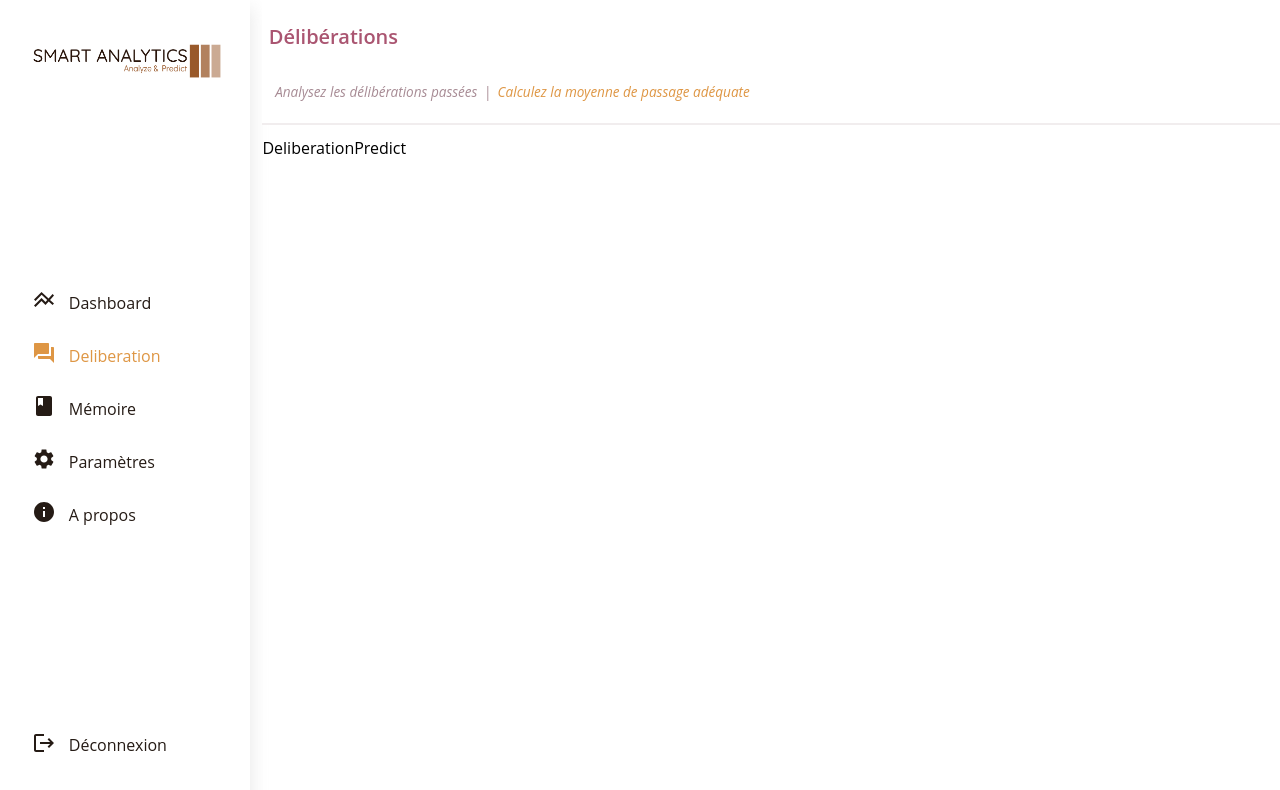
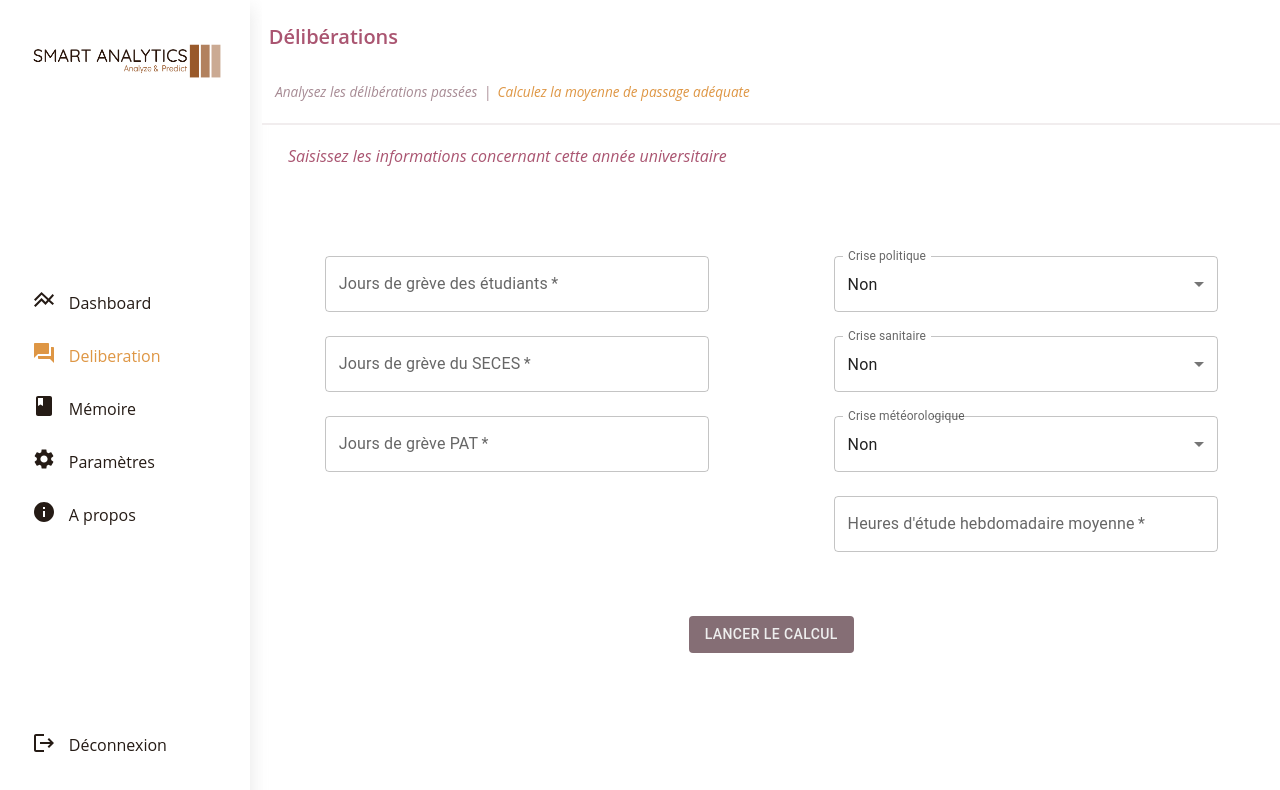
Before and after one commit to kevin8283/front-v1-espa, a React (Create React App) app: page /deliberation/predict in a window 1280 px wide. Shown: the top 790 px of the page. Built offline with nearby package versions, Linux system fonts and the light colour scheme; no server answers.

Commit message:
add DeliberationPredict functionnality

```diff
--- a/src/components/ColoredButton/ColoredButton.js
+++ b/src/components/ColoredButton/ColoredButton.js
@@ -1,13 +1,18 @@
 import React from 'react'
 import Button from "@mui/material/Button"
 
-export default function ColoredButton({ children, backgroundColor, color }) {
+export default function ColoredButton({ children, backgroundColor, color, onClick }) {
   const style = {
     backgroundColor: backgroundColor,
     color: color,
   }
   return (
-    <Button style={style} variant="contained" disableElevation>
+    <Button
+      style={style}
+      variant="contained"
+      disableElevation
+      onClick={onClick}
+    >
         {children}
     </Button>
   )
--- /dev/null
+++ b/src/components/CustomTextField/CustomTextField.js
@@ -0,0 +1,11 @@
+import React from 'react'
+import { TextField } from "@mui/material"
+
+export default function CustomTextField(props) {
+    return (
+        <TextField
+            {...props}
+            className="custom-text-field"
+        />
+    )
+}
--- a/src/components/index.js
+++ b/src/components/index.js
@@ -5,6 +5,7 @@ import LineChart from "./LineChart/LineChart"
 import BarChart from "./BarChart/BarChart"
 import DataTable from "./DataTable/DataTable"
 import ColoredButton from "./ColoredButton/ColoredButton"
+import CustomTextField from "./CustomTextField/CustomTextField"
 
 export {
     Navbar,
@@ -13,5 +14,6 @@ export {
     LineChart,
     BarChart,
     DataTable,
-    ColoredButton
+    ColoredButton,
+    CustomTextField
 }
--- a/src/views/DeliberationPredict/DeliberationPredict.css
+++ b/src/views/DeliberationPredict/DeliberationPredict.css
@@ -0,0 +1,57 @@
+.deliberation-predict {
+    height: 100%;
+    display: flex;
+    flex-direction: column;
+    align-items: flex-start;
+}
+
+.deliberation-predict-header {
+    flex: 1;
+    padding-top: 1vh;
+    margin-bottom: 2vh;
+}
+
+.deliberation-predict-title {
+    font-weight: 500;
+    margin-left: 2vw;
+    color: #aa5571;
+    font-size: 1rem;
+    font-style: italic;
+}
+
+.deliberation-predict-body {
+    flex: 8;
+    width: 100%;
+}
+
+.deliberation-predict-form-group {
+    width: 100%;
+    display: flex;
+    justify-content: space-around;
+}
+
+.deliberation-input-container {
+    margin-top: 3vh;
+    margin-bottom: 3vh;
+}
+
+.button-container {
+    margin-top: 5vh;
+    width: 100%;
+    display: flex;
+    justify-content: center;
+}
+
+.result-container {
+    width: 100%;
+    display: flex;
+    flex-direction: column;
+    align-items: center;
+    padding: 4vh;
+}
+
+.deliberation-result {
+    font-weight: 600;
+    color: #aa5571;
+    font-size: 2rem;
+}
--- a/src/views/DeliberationPredict/DeliberationPredict.js
+++ b/src/views/DeliberationPredict/DeliberationPredict.js
@@ -1,8 +1,221 @@
-import React from 'react'
+import React, { useState, useEffect } from 'react'
 import "./DeliberationPredict.css"
+import { TextField, FormControl, MenuItem, InputLabel, Dialog, DialogTitle, Select } from "@mui/material"
+import { ColoredButton } from "../../components"
+import { api } from "../../services"
 
 export default function DeliberationPredict() {
+
+  const sx = {
+    width: "30vw"
+  }
+
+  const [studentStrike, setStudentStrike] = useState("")
+  const [profStrike, setProfStrike] = useState("")
+  const [staffStrike, setStaffStrike] = useState("")
+  const [sanCrisis, setSanCrisis] = useState(0)
+  const [polCrisis, setPolCrisis] = useState(0)
+  const [mtoCrisis, setMtoCrisis] = useState(0)
+  const [weeklyStudy, setWeeklyStudy] = useState("")
+  const [mentions, setMentions] = useState([])
+  const [error, setError] = useState(false)
+  const [openResultModal, setOpenResultModal] = useState(false)
+  const [deliberationResult, setDeliberationResult] = useState(0)
+
+  const handleStudentStrike = (event) => {
+    setStudentStrike(event.target.value)
+  }
+
+  const handleProfStrike = (event) => {
+    setProfStrike(event.target.value)
+  }
+
+  const handleStaffStrike = (event) => {
+    setStaffStrike(event.target.value)
+  }
+
+  const handleSanCrisis = (event) => {
+    setSanCrisis(event.target.value)
+  }
+
+  const handlePolCrisis = (event) => {
+    setPolCrisis(event.target.value)
+  }
+
+  const handleMtoCrisis = (event) => {
+    setMtoCrisis(event.target.value)
+  }
+
+  const handleWeeklyStudy = (event) => {
+    setWeeklyStudy(event.target.value)
+  }
+
+  const handleSubmit = (event) => {
+    event.preventDefault()
+    if (studentStrike==="" || profStrike==="" || staffStrike==="" || weeklyStudy==="") {
+        setError(true)
+    }
+    else {
+      const body = {
+        data: {
+          gr_etu: parseInt(studentStrike),
+          gr_ens: parseInt(profStrike),
+          gr_pat: parseInt(staffStrike),
+          cr_pol: polCrisis,
+          cr_san: sanCrisis,
+          cr_mto: mtoCrisis,
+          heure_etude_hebd: parseInt(weeklyStudy)
+        }
+      }
+      api.predictDeliberation(body)
+      .then(response => {
+        setDeliberationResult(response.data.result)
+        setOpenResultModal(true)
+      })
+      .catch(e => {
+        throw e
+      })
+    }
+  }
+
+  const closeModal = () => {
+    setError(false)
+  }
+
+  const closeResultModal = () =>  {
+    setOpenResultModal(false)
+  }
+
+  useEffect(() => {
+    api.fetchMentions()
+      .then(response => {
+        setMentions(response.data)
+      })
+      .catch(e => {
+        throw e
+      })
+  }, [])
+
   return (
-    <div>DeliberationPredict</div>
+    <div className="deliberation-predict">
+      <header className="deliberation-predict-header">
+        <h3 className="deliberation-predict-title">
+          Saisissez les informations concernant cette année universitaire
+        </h3>
+      </header>
+      <section className="deliberation-predict-body">
+        <div className="deliberation-predict-form-group">
+          <section className="deliberation-form-group-left">
+            <div className="deliberation-input-container">
+              <TextField
+                type="number"
+                label="Jours de grève des étudiants"
+                required
+                value={studentStrike}
+                onChange={handleStudentStrike}
+                sx={sx}
+              />
+            </div>
+            <div className="deliberation-input-container">
+              <TextField
+                type="number"
+                label="Jours de grève du SECES"
+                required
+                value={profStrike}
+                onChange={handleProfStrike}
+                sx={sx}
+              />
+            </div>
+            <div className="deliberation-input-container">
+              <TextField
+                type="number"
+                label="Jours de grève PAT"
+                required
+                value={staffStrike}
+                onChange={handleStaffStrike}
+                sx={sx}
+              />
+            </div>
+          </section>
+          <section className="deliberation-form-group-right">
+            <div className="deliberation-input-container">
+              <FormControl>
+                <InputLabel id="cr_pol">Crise politique</InputLabel>
+                <Select
+                  labelId="cr_pol"
+                  label="Crise politique"
+                  onChange={handlePolCrisis}
+                  value={polCrisis}
+                  sx={sx}
+                >
+                  <MenuItem value={1}>Oui</MenuItem>
+                  <MenuItem value={0}>Non</MenuItem>
+                </Select>
+              </FormControl>
+            </div>
+            <div className="deliberation-input-container">
+              <FormControl>
+                <InputLabel id="cr_san">Crise sanitaire</InputLabel>
+                <Select
+                  labelId="cr_san"
+                  label="Crise sanitaire"
+                  onChange={handleSanCrisis}
+                  value={sanCrisis}
+                  sx={sx}
+                >
+                  <MenuItem value={1}>Oui</MenuItem>
+                  <MenuItem value={0}>Non</MenuItem>
+                </Select>
+              </FormControl>
+            </div>
+            <div className="deliberation-input-container">
+              <FormControl>
+                <InputLabel id="cr_san">Crise météorologique</InputLabel>
+                <Select
+                  labelId="cr_san"
+                  label="Crise sanitaire"
+                  onChange={handleMtoCrisis}
+                  value={sanCrisis}
+                  sx={sx}
+                >
+                  <MenuItem value={1}>Oui</MenuItem>
+                  <MenuItem value={0}>Non</MenuItem>
+                </Select>
+              </FormControl>
+            </div>
+            <div className="deliberation-input-container">
+              <TextField
+                type="number"
+                label="Heures d'étude hebdomadaire moyenne"
+                required
+                value={weeklyStudy}
+                onChange={handleWeeklyStudy}
+                sx={sx}
+              />
+            </div>
+          </section>
+        </div>
+        <div className="deliberation-input-container button-container">
+            <ColoredButton
+              color="#eeeeee"
+              backgroundColor="#856e75"
+              onClick={handleSubmit}
+            >
+              Lancer le calcul
+            </ColoredButton>
+        </div>
+        <Dialog onClose={closeModal} open={error}>
+          <DialogTitle>Veuillez remplir tous le champs</DialogTitle>
+        </Dialog>
+        <Dialog onClose={closeResultModal} open={openResultModal}>
+          <div className="result-container">
+            <DialogTitle>Délibération recommandée :</DialogTitle>
+            <div className="deliberation-result">
+                {deliberationResult.toFixed(2)}
+            </div>
+          </div>
+        </Dialog>
+      </section>
+    </div>
   )
 }
```
Also changed, not shown: src/components/CustomTextField/CustomTextField.css (added).
